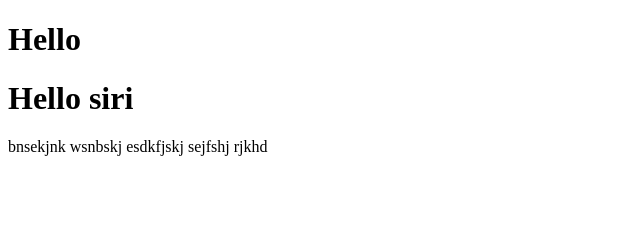
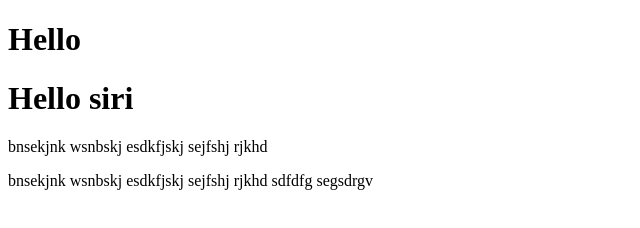
Before and after one commit to sirisha468/Test, a plain HTML site: page index.html in a window 1280 px wide. Shown: the whole page, without its empty margins (0-640 px from the left). Drawn offline with Linux system fonts and the light colour scheme.

Commit message:
second para

```diff
--- a/index.html
+++ b/index.html
@@ -9,5 +9,6 @@
     <h1> Hello </h1>
     <h1> Hello siri </h1>
     <p>bnsekjnk wsnbskj esdkfjskj sejfshj rjkhd</p>
+    <p>bnsekjnk wsnbskj esdkfjskj sejfshj rjkhd sdfdfg segsdrgv </p>
 </body>
 </html>
```
